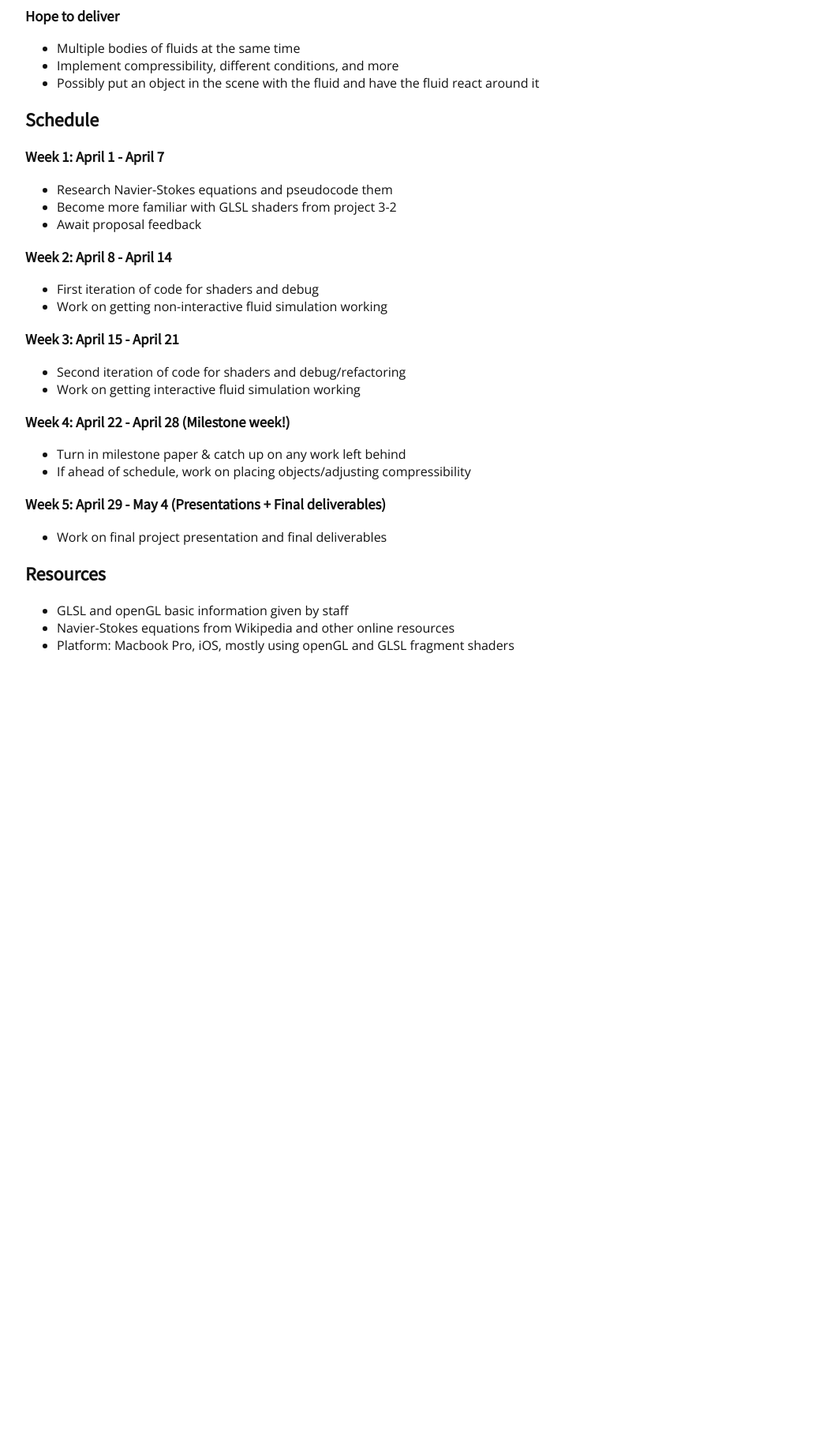
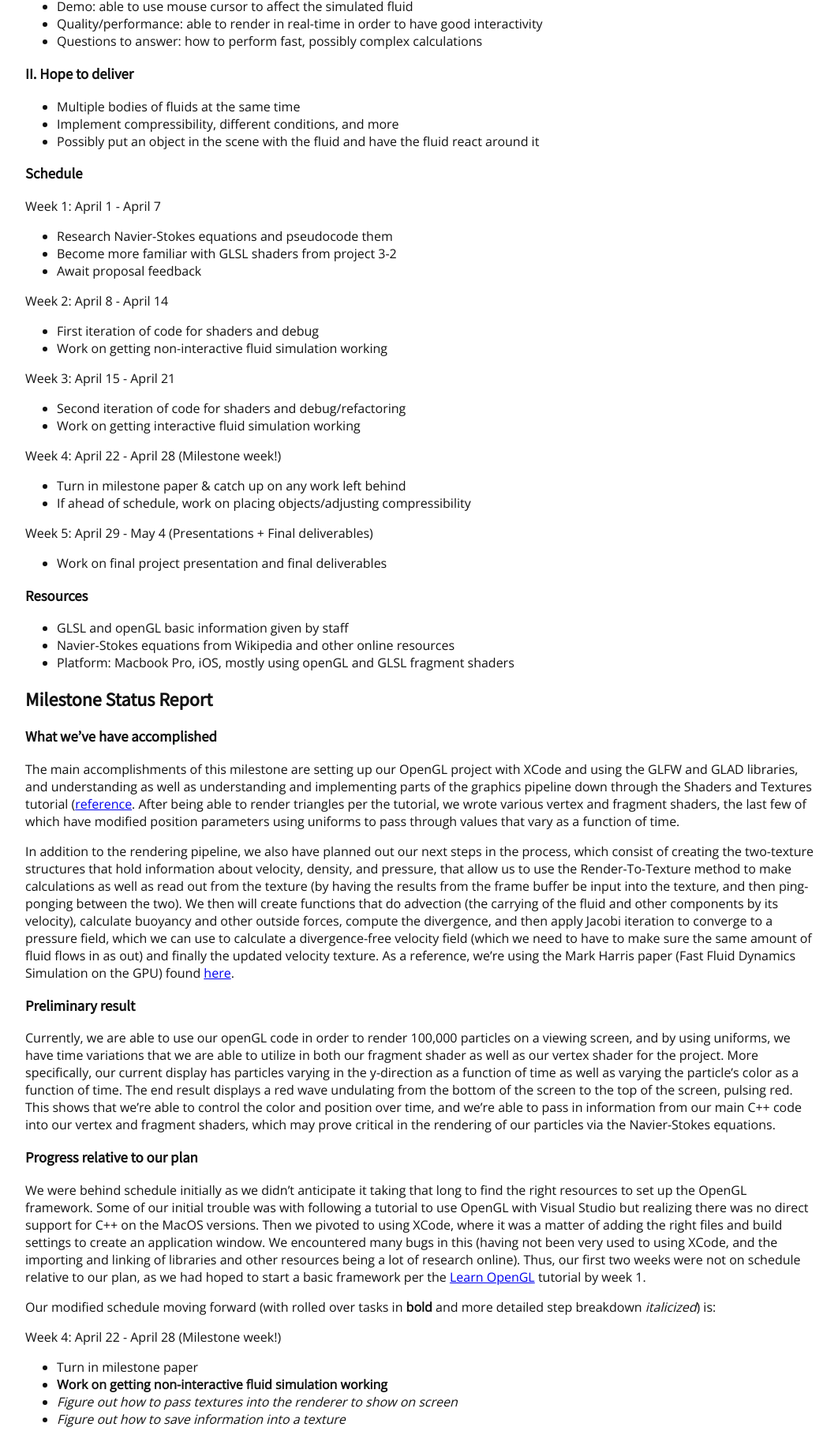
Before and after one commit to reginax/fluidsimulation, a plain HTML site: page docs/index.html in a window 1280 px wide. Shown: the part 988-2800 px from the top of the page at 79% size, without its empty margins (108-1170 px from the left). Before the commit the page ends 1932 px from the top, so only its background shows below. Drawn offline with nearby package versions, Linux system fonts and the light colour scheme.

Commit message:
Add report

```diff
--- a/docs/index.html
+++ b/docs/index.html
@@ -21,9 +21,14 @@
 </head>
 <h1 align="middle">CS 184: Computer Graphics and Imaging, Spring 2018</h1>
 <h2 align="middle">Final Project | Implementing 2D Grid-Based Fluid Dynamics Simulation</h2>
+<h3 align="middle"><a href="#proposal">Project Proposal</a> | <a href="#mid">Milestone Status Report</a></h3>
+
 <body>
 <br/>
-    <h2>Summary</h2>
+<section id="proposal">
+
+    <h2>Project Proposal</h2>
+    <h3>Summary</h3>
 
     <div class="padded">
         <p>Using the Navier-Stokes equations, we will be modeling an incompressible, homogeneous fluid in a 2D context. Using GLSL fragment shaders, we’re able to make these calculations in real-time using the GPU, allowing us to make an interactive demonstration of our fluid simulation.</p>
@@ -35,8 +40,8 @@
       <h3>Problem Description</h3>
       <p>In this project, we will be attempting to simulate fluid behavior in a 2D context using the Navier-Stokes equations. It’s an interesting problem because it focuses on fluid dynamics, which is something we’ve not worked with, instead having focused on very linear light rays and solid surfaces. Fluid simulations are commonly seen, and making it interactive shows that we’re able to perform the necessary calculations quickly and efficiently. We’re going to approach this problem by using the GLSL fragment shaders used in project 3-2 and making the physics calculations necessary inside the shaders in order to create an interactive model. </p>
 
-          <h2>Goals and Deliverables</h2>
-    <h3>Plan to deliver</h3>
+          <h3>Goals and Deliverables</h3>
+    <h3>I. Plan to deliver</h3>
     <ul>
       <li>Calculations for Navier-Stokes equations in plain C++</li>
       <li>GLSL calculations for the Navier-Stokes equations</li>
@@ -50,46 +55,81 @@
       <li>Questions to answer: how to perform fast, possibly complex calculations</li>
     </ul>
 
-        <h3>Hope to deliver</h3>
+        <h3>II. Hope to deliver</h3>
         <ul>
           <li>Multiple bodies of fluids at the same time</li>
           <li>Implement compressibility, different conditions, and more</li>
           <li>Possibly put an object in the scene with the fluid and have the fluid react around it</li>
         </ul>
 
-      <h2>Schedule</h2>
-          <h3>Week 1: April 1 - April 7</h3>
+      <h3>Schedule</h3>
+          <p>Week 1: April 1 - April 7</p>
           <ul>
             <li>Research Navier-Stokes equations and pseudocode them</li>
             <li>Become more familiar with GLSL shaders from project 3-2</li>
             <li>Await proposal feedback</li>
           </ul>
-          <h3>Week 2: April 8 - April 14</h3>
+          <p>Week 2: April 8 - April 14</p>
           <ul>
             <li>First iteration of code for shaders and debug</li>
             <li>Work on getting non-interactive fluid simulation working</li>
           </ul>
-          <h3>Week 3: April 15 - April 21</h3>
+          <p>Week 3: April 15 - April 21</p>
           <ul>
             <li>Second iteration of code for shaders and debug/refactoring</li>
             <li>Work on getting interactive fluid simulation working</li>
           </ul>
-          <h3>Week 4: April 22 - April 28 (Milestone week!)</h3>
+          <p>Week 4: April 22 - April 28 (Milestone week!)</p>
           <ul>
             <li>Turn in milestone paper & catch up on any work left behind</li>
             <li>If ahead of schedule, work on placing objects/adjusting compressibility</li>
           </ul>
-          <h3>Week 5: April 29 - May 4 (Presentations + Final deliverables)</h3>
+          <p>Week 5: April 29 - May 4 (Presentations + Final deliverables)</p>
           <ul>
             <li>Work on final project presentation and final deliverables</li>
           </ul>
-      <h2>Resources</h2>
+      <h3>Resources</h3>
       <ul>
         <li>GLSL and openGL basic information given by staff</li>
         <li>Navier-Stokes equations from Wikipedia and other online resources</li>
         <li>Platform: Macbook Pro, iOS, mostly using openGL and GLSL fragment shaders</li>
       </ul>
     </p>
+  </section>
+  <section id="mid">
+
+        <h2>Milestone Status Report</h2>
+    <h3>What we’ve have accomplished</h3>
+    <p>The main accomplishments of this milestone are setting up our OpenGL project with XCode and using the GLFW and GLAD libraries, and understanding as well as understanding and implementing parts of the graphics pipeline down through the Shaders and Textures tutorial (<a href=“https://learnopengl.com/Getting-started/Textures” target=“_blank”>reference</a>. After being able to render triangles per the tutorial, we wrote various vertex and fragment shaders, the last few of which have modified position parameters using uniforms to pass through values that vary as a function of time. </p>
+
+    <p>In addition to the rendering pipeline, we also have planned out our next steps in the process, which consist of creating the two-texture structures that hold information about velocity, density, and pressure, that allow us to use the Render-To-Texture method to make calculations as well as read out from the texture (by having the results from the frame buffer be input into the texture, and then ping-ponging between the two). We then will create functions that do advection (the carrying of the fluid and other components by its velocity), calculate buoyancy and other outside forces, compute the divergence, and then apply Jacobi iteration to converge to a pressure field, which we can use to calculate a divergence-free velocity field (which we need to have to make sure the same amount of fluid flows in as out) and finally the updated velocity texture. As a reference, we’re using the Mark Harris paper (Fast Fluid Dynamics Simulation on the GPU) found <a href=“http://developer.download.nvidia.com/books/HTML/gpugems/gpugems_ch38.html” target=“_blank”>here</a>.</p>
+
+    <h3>Preliminary result</h3>
+    <p> Currently, we are able to use our openGL code in order to render 100,000 particles on a viewing screen, and by using uniforms, we have time variations that we are able to utilize in both our fragment shader as well as our vertex shader for the project. More specifically, our current display has particles varying in the y-direction as a function of time as well as varying the particle’s color as a function of time. The end result displays a red wave undulating from the bottom of the screen to the top of the screen, pulsing red. This shows that we’re able to control the color and position over time, and we’re able to pass in information from our main C++ code into our vertex and fragment shaders, which may prove critical in the rendering of our particles via the Navier-Stokes equations.</p>
+
+    <h3>Progress relative to our plan</h3>
+
+    <p>We were behind schedule initially as we didn’t anticipate it taking that long to find the right resources to set up the OpenGL framework. Some of our initial trouble was with following a tutorial to use OpenGL with Visual Studio but realizing there was no direct support for C++ on the MacOS versions. Then we pivoted to using XCode, where it was a matter of adding the right files and build settings to create an application window. We encountered many bugs in this (having not been very used to using XCode, and the importing and linking of libraries and other resources being a lot of research online). Thus, our first two weeks were not on schedule relative to our plan, as we had hoped to start a basic framework per the <a href=“https://learnopengl.com/Getting-started/Hello-Triangle” target=“_blank”>Learn OpenGL</a> tutorial by week 1.
+
+    <p>Our modified schedule moving forward (with rolled over tasks in <b>bold</b> and more detailed step breakdown <i>italicized</i>) is:
+
+    <p>Week 4: April 22 - April 28 (Milestone week!)</p>
+    <ul>
+         <li>Turn in milestone paper</li>
+         <li><b>Work on getting non-interactive fluid simulation working</b></li>
+         <li><i>Figure out how to pass textures into the renderer to show on screen</i></li>
+         <li><i>Figure out how to save information into a texture</i></li>
+         <li><i>Figure out what to do with particles that have faded from sight (i.e. dead)</i></li>
+         <li><b>Second iteration of code for shaders and debug/refactoring</b></li>
+         <li><s>If ahead of schedule, work on placing objects/adjusting compressibility</s></li>
+    </ul>
+    <p>Week 5: April 29 - May 4 (Presentations + Final deliverables)</p>
+    <ul>
+            <li><s>Work on placing objects/adjusting compressibility</s></li>
+            <li>Work on final project presentation and final deliverables</li>
+    </ul>
+    </p>
+  </section>
 </div>
 </body>
 </html>
```
